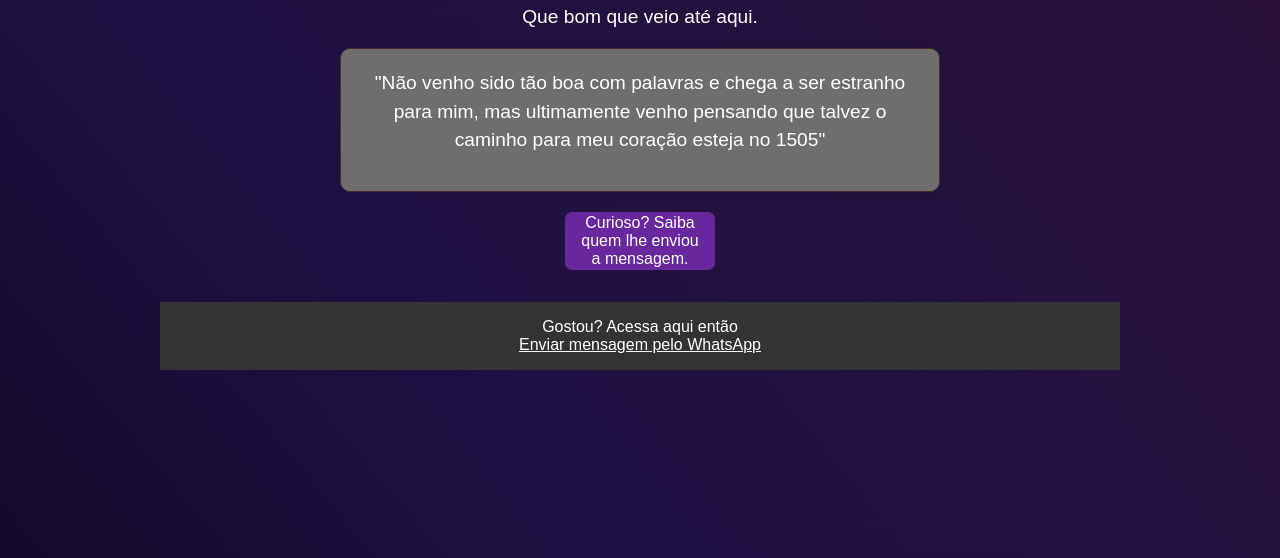
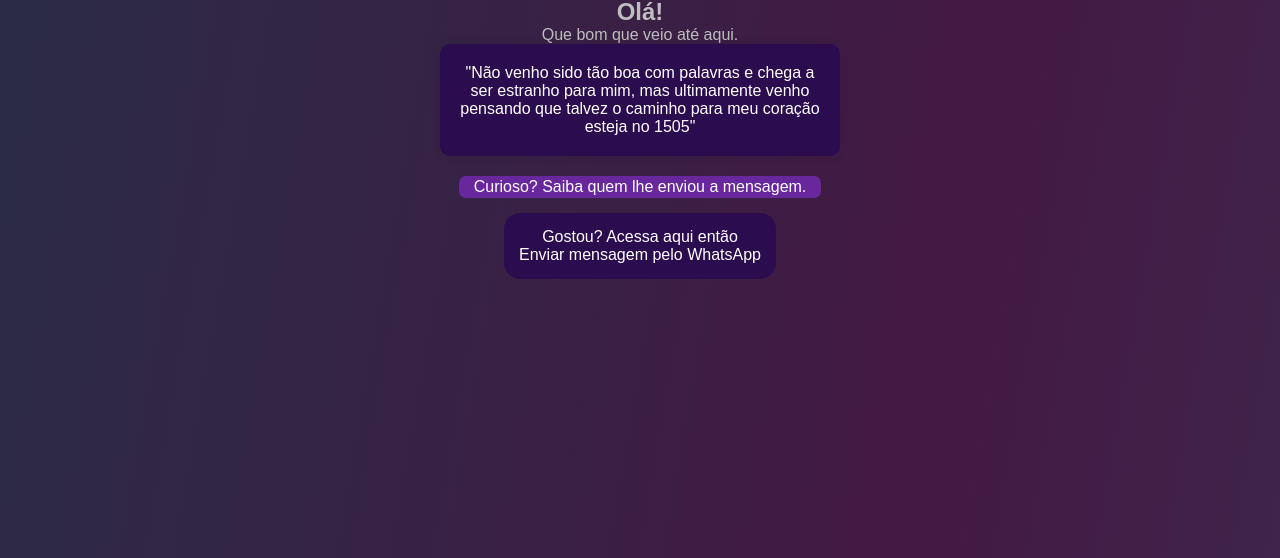
Before and after one commit to jamilyesilva/tokenbranco, a plain HTML site: page mensagem.html in a window 1280 px wide. Shown: the part 242-800 px from the top of the page. Drawn offline with Linux system fonts and the light colour scheme.

Commit message:
atualização dos arquivos

```diff
--- a/mensagem.html
+++ b/mensagem.html
@@ -4,10 +4,11 @@
     <meta charset="UTF-8">
     <meta name="viewport" content="width=device-width, initial-scale=1.0">
     <title>Página Inicial</title>
-    <link rel="stylesheet" href="style2.css">
+    <link rel="stylesheet" href="style.css">
+
 </head>
 <body>
-    <main>
+    <main class="containerG">
         <section id="inicio">
             <div class="container">
                 <h2>Olá!</h2>
@@ -25,13 +26,10 @@
                 <a href="me.html" class="btn">Curioso? Saiba quem lhe enviou a mensagem.</a>
             </div>
         </section>
+       <a href="https://wa.me/5531972402369" target="_blank"> <div class="wtzp">
+            <p>Gostou? Acessa aqui então </p>
+            <p>Enviar mensagem pelo WhatsApp</p>
+        </div></a>
     </main>
-
-    <footer>
-        <div class="container">
-            <p>Gostou? Acessa aqui então </p>
-            <a href="https://wa.me/5531972402369" target="_blank">Enviar mensagem pelo WhatsApp</a>
-        </div>
-    </footer>
 </body>
 </html>
--- a/style.css
+++ b/style.css
@@ -2,28 +2,54 @@
     margin: 0;
     padding: 0;
     box-sizing: border-box;
+    font-family: Arial, sans-serif;
 }
 
 body {
     background: #000;
     position: relative;
-    z-index: 1;
     color: rgb(189, 190, 190);
-font-family: Arial, sans-serif;
     background-color: #f0f0f0;
-text-align: center;
-padding: 10rem;
-background: linear-gradient(50deg, #000000,#1e1142, #2f1235, #000000 );
+    background: linear-gradient(100deg, #42173c, #2a2c47, #431943, #3a3757, #431847);
     background-size: 300% 200%;
-animation: moveGradinent 20s linear infinite;
+    animation: moveGradinent 10s linear infinite;
 }
 
-@keyframes moveGradinent{
-0%{
-    background-position:0 0;
+.containerG {
+    min-width: 97vw;
+    min-height: 97vh;
+    display: flex;
+    align-items: center;
+    justify-content: center;
+    flex-direction: column;
+    text-align: center;
+
 }
-100%{
-    background-position:100% 100%;
+.container{
+    display: flex;
+    align-items: center;
+    justify-content: center;
+    flex-direction: column;
+}
+
+.flexH{
+    display: flex;
+    align-items: center;
+    justify-content: space-around;
+}
+
+a {
+    text-decoration: none;
+}
+
+
+@keyframes moveGradinent {
+    0% {
+        background-position: 0 0;
+    }
+
+    100% {
+        background-position: 75% 75%;
     }
 }
 
@@ -31,15 +57,13 @@ h1 {
     color: #be3333;
     font-size: 2.5rem;
     margin-bottom: 1rem;
+    margin-top: 1rem;
+}
+h3{
+    font-size: 19px;
 }
 
-h2 {
-color: #bb9f9f;
-font-size: 1.2rem;
-line-height: 1.6;
-}
-
-button{
+button {
     display: inline-block;
     padding: 7px 15px;
     font-size: 1.2rem;
@@ -50,9 +74,65 @@ cursor: pointer;
     border-radius: 5px;
     text-decoration: none;
     transition: background-color 0.3s ease;
+    margin: 15px;
 }
 
-.container {
-max-width: 600px;
-margin: 0 auto;
+.central-square {
+    background-color: #2b0c4f;
+    color: #ffffff;
+    border-radius: 10px;
+    padding: 20px;
+    text-align: center;
+    box-shadow: 0 0 10px rgba(0, 0, 0, 0.1);
+    max-width: 33%;
+    margin: auto;
 }
+
+.btn {
+    padding: 2px 15px;
+    color: #ffffff;
+    background-color: #69279e;
+    text-decoration: none;
+    border-radius: 7px;
+    transition: background-color 0.3s ease;
+    margin: auto;
+    margin-top: 20px;
+    display: block;
+    width: 100%;
+
+}
+.wtzp {
+    margin: 15px;
+    background-color: #2b0c4f;
+    color: #ffffff;
+    text-decoration: none;
+    padding: 1rem 0;
+    text-align: center;
+    padding: 15px;
+    border-radius: 16px;
+}
+
+img {
+    text-decoration: flex;
+    border-radius: 50%;
+    width: 15%;
+    height: auto;
+    transition: background-color 0.3s ease;
+    display: block;
+
+}
+
+@media only screen and (max-width: 800px) {
+
+    h1 {
+        font-size: 3rem; /* Tamanho ajustado para telas menores */
+    }
+    button {
+        font-size: 1.5rem; /* Tamanho ajustado para telas menores */
+        padding: 10px 20px; /* Ajuste do padding para ficar proporcional ao texto */
+    }
+    h3 {
+        font-size: 2rem; /* Tamanho ajustado para telas menores */
+    }
+
+}
--- a/style2.css
+++ b/style2.css
@@ -1,31 +1,3 @@
-* {
-    margin: 0;
-    padding: 0;
-    box-sizing: border-box;
-}
-
-body {
-    background: #000;
-    position: relative;
-    z-index: 1;
-color: rgb(255, 255, 255);
-font-family: Arial, sans-serif;
-background-color: #6b1616;
-text-align: center;
-padding: 10rem;
-background: linear-gradient(50deg, #000000,#1e1142, #2f1235, #000000 );
-background-size: 300% 200%;
-animation: moveGradinent 20s linear infinite;
-}
-
-@keyframes moveGradinent{
-0%{
-    background-position:0 0;
-}
-100%{
-    background-position:100% 100%;
-}
-}
 
 img {
     text-decoration: flex;
```
Also changed, not shown: index.html (+19 -14 lines), me.html (+2 -2 lines). Lines whose indentation alone changed are shown as unchanged.
